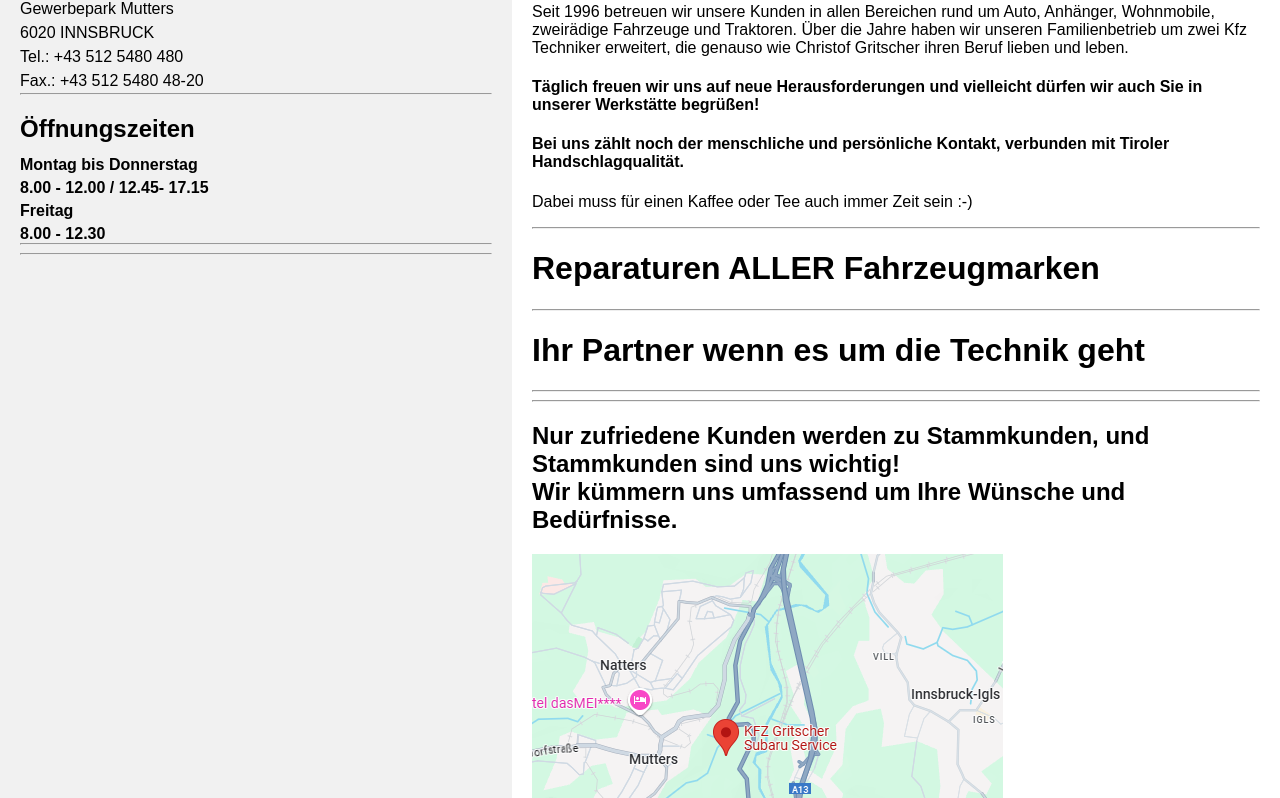
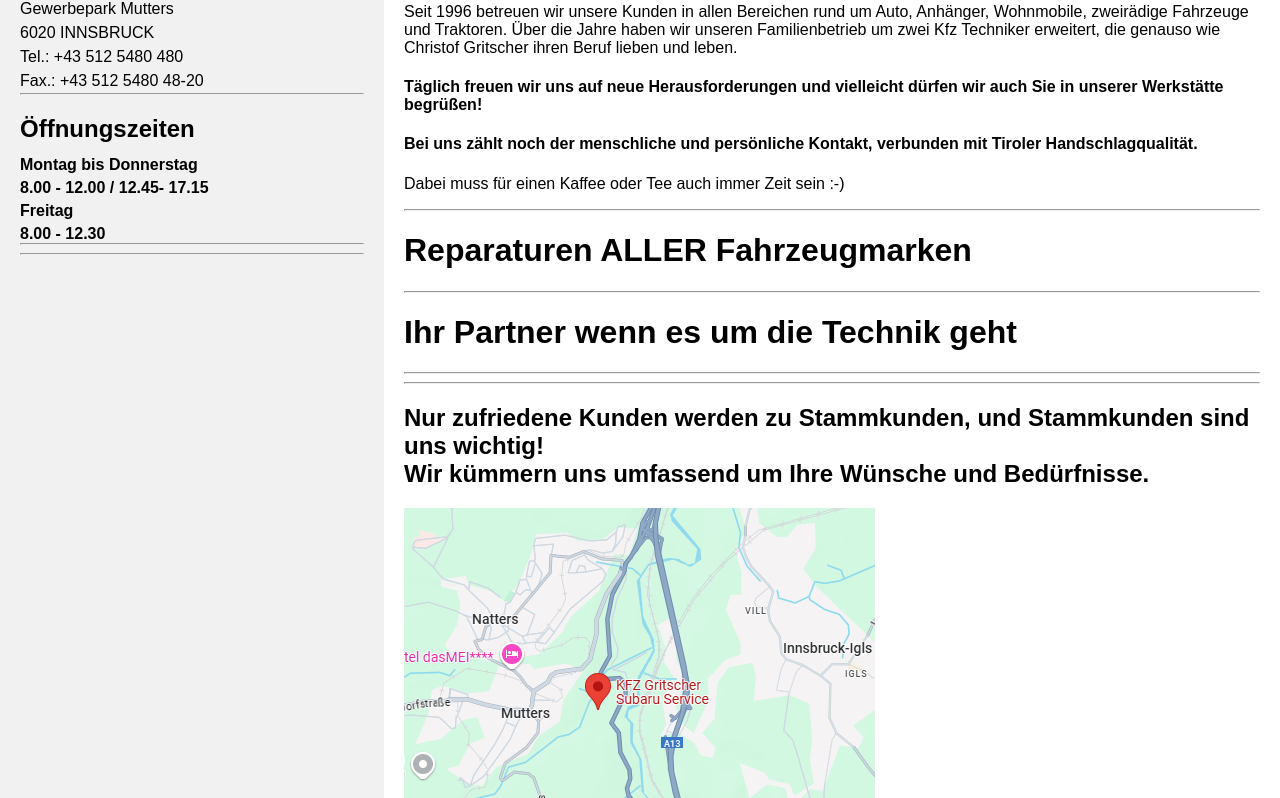
Before and after one commit to therealgaming1000/test, a plain HTML site: page index.html in a window 1280 px wide. Shown: the part 519-1317 px from the top of the page. Drawn offline with Linux system fonts and the light colour scheme.

Commit message:
Update index.html

```diff
--- a/index.html
+++ b/index.html
@@ -119,14 +119,14 @@ body {
 /* Create two unequal columns that sits next to each other */
 /* Sidebar/left column */
 .side {
-  flex: 40%;
+  flex: 30%;
   background-color: #f1f1f1;
   padding: 20px;
 }
 
 /* Main column */
 .main {
-  flex: 60%;
+  flex: 70%;
   background-color: white;
   padding: 20px;
 }
```
